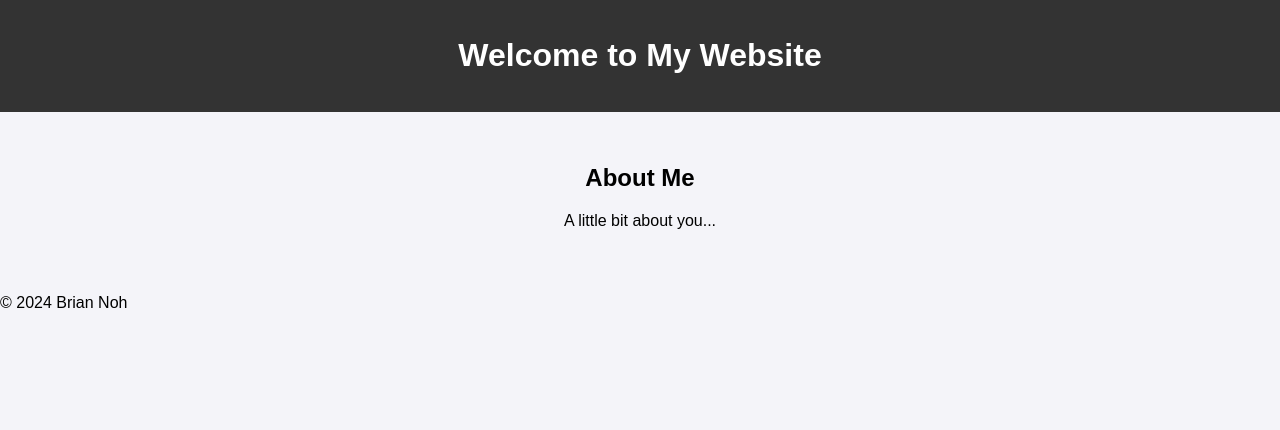
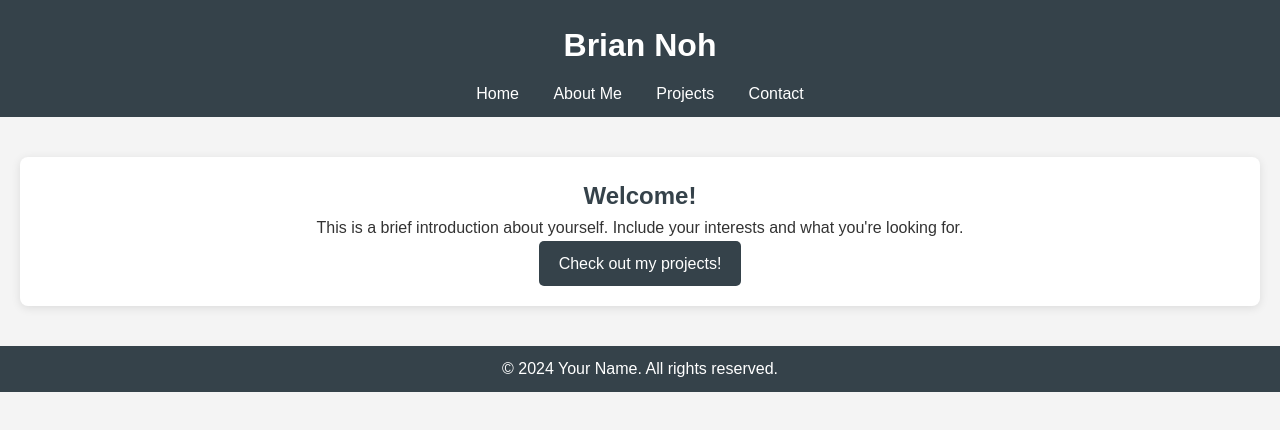
Before and after one commit to brian-noh/briannoh-personal-website, a plain HTML site: page index.html in a window 1280 px wide. Drawn offline with Linux system fonts and the light colour scheme.

Commit message:
Add different sections

```diff
--- a/index.html
+++ b/index.html
@@ -3,21 +3,32 @@
 <head>
     <meta charset="UTF-8">
     <meta name="viewport" content="width=device-width, initial-scale=1.0">
-    <title>Brian Noh | Personal Website</title>
     <link rel="stylesheet" href="style.css">
+    <title>Brian's AI Projects | Home</title>
 </head>
 <body>
     <header>
-        <h1>Welcome to My Website</h1>
+        <h1>Brian Noh</h1>
+        <nav>
+            <ul>
+                <li><a href="index.html">Home</a></li>
+                <li><a href="about.html">About Me</a></li>
+                <li><a href="projects.html">Projects</a></li>
+                <li><a href="contact.html">Contact</a></li>
+            </ul>
+        </nav>
     </header>
+
     <main>
-        <section id="about">
-            <h2>About Me</h2>
-            <p>A little bit about you...</p>
+        <section class="intro">
+            <h2>Welcome!</h2>
+            <p>This is a brief introduction about yourself. Include your interests and what you're looking for.</p>
+            <a href="projects.html" class="cta-button">Check out my projects!</a>
         </section>
     </main>
+
     <footer>
-        <p>&copy; 2024 Brian Noh</p>
+        <p>&copy; 2024 Your Name. All rights reserved.</p>
     </footer>
 </body>
 </html>
--- a/style.css
+++ b/style.css
@@ -1,21 +1,84 @@
-/* Basic styling for the body */
+/* Basic Reset */
+* {
+    margin: 0;
+    padding: 0;
+    box-sizing: border-box;
+}
+
 body {
     font-family: Arial, sans-serif;
-    margin: 0;
-    padding: 0;
-    background-color: #f4f4f9;
+    line-height: 1.6;
+    background-color: #f4f4f4;
+    color: #333;
 }
 
-/* Header styling */
 header {
-    background-color: #333;
-    color: white;
-    padding: 1rem;
+    background: #35424a;
+    color: #ffffff;
+    padding: 10px 0;
     text-align: center;
 }
 
-/* About section styling */
-#about {
-    padding: 2rem;
+header h1 {
+    margin: 10px 0;
+}
+
+nav ul {
+    list-style: none;
+    padding: 0;
+}
+
+nav ul li {
+    display: inline;
+    margin: 0 15px;
+}
+
+nav ul li a {
+    color: #ffffff;
+    text-decoration: none;
+}
+
+nav ul li a:hover {
+    text-decoration: underline;
+}
+
+main {
+    padding: 20px;
     text-align: center;
 }
+
+.intro {
+    background: #ffffff;
+    padding: 20px;
+    margin: 20px 0;
+    border-radius: 8px;
+    box-shadow: 0 2px 10px rgba(0, 0, 0, 0.1);
+}
+
+.intro h2 {
+    color: #35424a;
+}
+
+.cta-button {
+    display: inline-block;
+    background: #35424a;
+    color: #ffffff;
+    padding: 10px 20px;
+    text-decoration: none;
+    border-radius: 5px;
+    transition: background 0.3s;
+}
+
+.cta-button:hover {
+    background: #2c3e50;
+}
+
+footer {
+    text-align: center;
+    padding: 10px 0;
+    background: #35424a;
+    color: #ffffff;
+    position: relative;
+    bottom: 0;
+    width: 100%;
+}
```
Also changed, not shown: about.html (added), blog.html (added), contact.html (added), resume.html (added).
